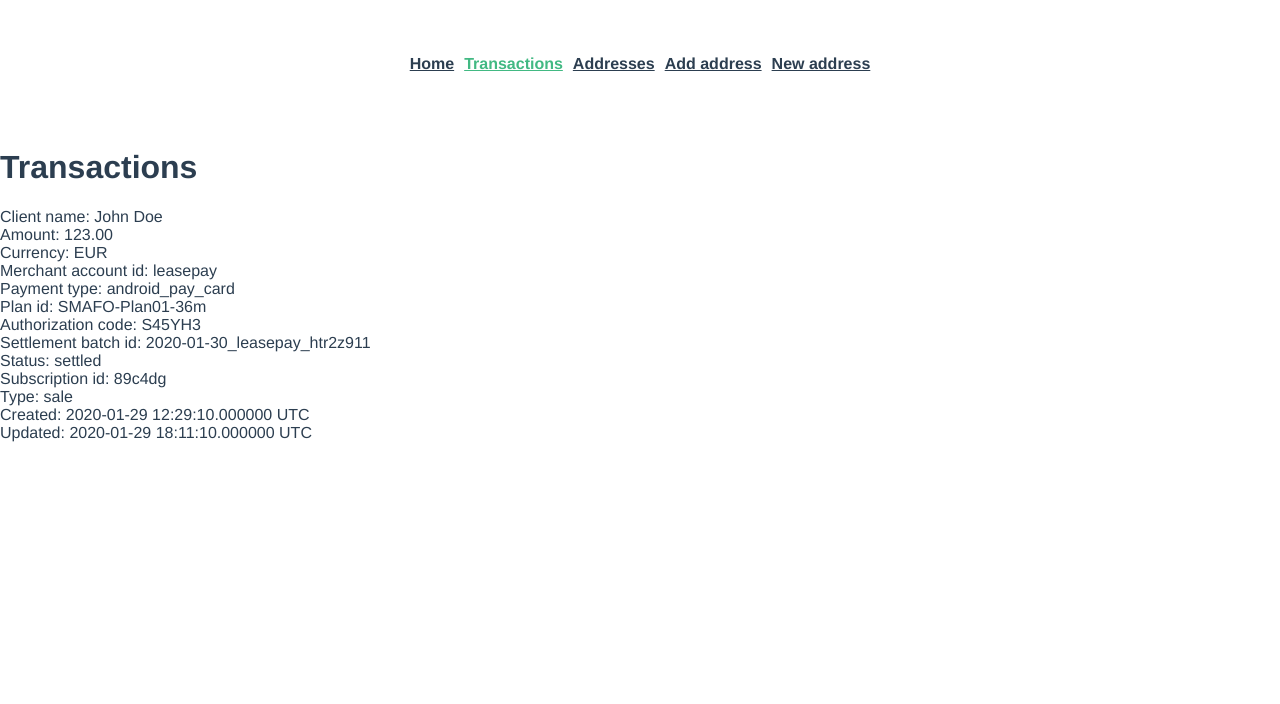
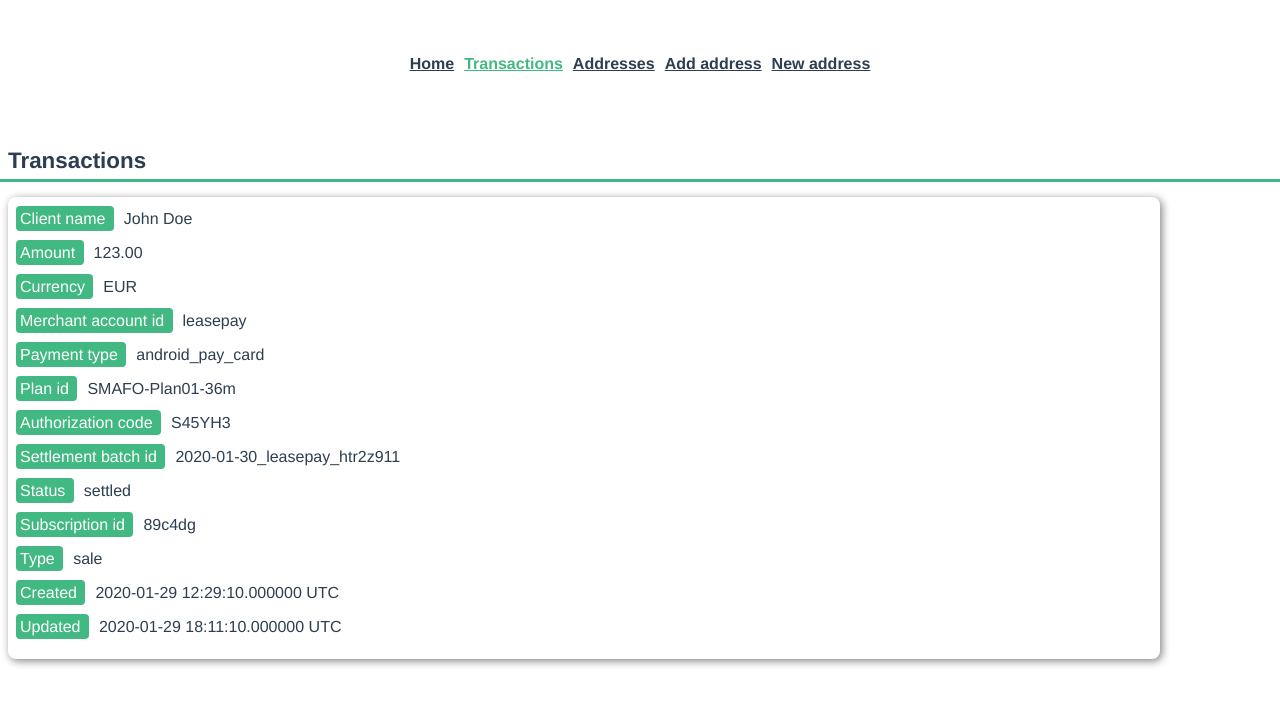
Before and after one commit to virgilseo/circuly-task, a Vue app: page /#/transactions in a window 1280 px wide. Shown: the top 704 px of the page. Built offline with nearby package versions, Linux system fonts and the light colour scheme.

Commit message:
Add style to transactions page

```diff
--- a/src/assets/stylesheets/app.css
+++ b/src/assets/stylesheets/app.css
@@ -53,3 +53,44 @@ ul {
 #nav a.router-link-exact-active {
   color: #42b983;
 }
+
+/*Transactions Page*/
+
+.transactions-container {
+  width: 100%;
+}
+
+.page-titles {
+  font-size: 1.4em;
+  padding: 5px 8px;
+  border-bottom: 3px solid #42b983;
+}
+
+.list-container {
+  margin-left: 8px;
+  padding: 10px 8px;
+  box-shadow: 2px 2px 9px grey;
+  width: 90%;
+  border-radius: 8px;
+  line-height: 1.5em;
+}
+
+.list-container li {
+  padding-bottom: 10px;
+}
+
+.transaction-label {
+  padding: 4px;
+  background-color: #42b983;
+  color: #fff;
+  border-radius: 4px;
+}
+
+.transaction-item {
+  margin-left: 10px;
+  font-weight: 500;
+}
+
+.transaction-container {
+  margin-bottom: 10px;
+}
--- a/src/views/Transactions.vue
+++ b/src/views/Transactions.vue
@@ -1,23 +1,23 @@
 <template>
-  <div class="transactions">
-    <h1>Transactions</h1>
+  <div class="transactions-container">
+    <h1 class="page-titles">Transactions</h1>
     <ul>
       <!-- Loop trought client transactions and render them on the page -->
-      <li v-for="transaction in transactions" :key="transaction.id">
-        <ul>
-          <li><span>Client name: </span><span>{{transaction.billing.firstName}} {{transaction.billing.lastName}}</span></li>
-          <li><span>Amount: </span><span>{{transaction.amount}}</span></li>
-          <li><span>Currency: </span><span>{{transaction.currencyIsoCode}}</span></li>
-          <li><span>Merchant account id: </span><span>{{transaction.merchantAccountId}}</span></li>
-          <li><span>Payment type: </span><span>{{transaction.paymentInstrumentType}}</span></li>
-          <li><span>Plan id: </span><span>{{transaction.planId}}</span></li>
-          <li><span>Authorization code: </span><span>{{transaction.processorAuthorizationCode}}</span></li>
-          <li><span>Settlement batch id: </span><span>{{transaction.settlementBatchId}}</span></li>
-          <li><span>Status: </span><span>{{transaction.status}}</span></li>
-          <li><span>Subscription id: </span><span>{{transaction.subscriptionId}}</span></li>
-          <li><span>Type: </span><span>{{transaction.type}}</span></li>
-          <li><span>Created: </span><span>{{transaction.createdAt.date}} {{transaction.createdAt.timezone}}</span></li>
-          <li><span>Updated: </span><span>{{transaction.updatedAt.date}} {{transaction.updatedAt.timezone}}</span></li>
+      <li class="transaction-container" v-for="transaction in transactions" :key="transaction.id">
+        <ul class="list-container">
+          <li><span class="transaction-label">Client name </span><span class="transaction-item">{{transaction.billing.firstName}} {{transaction.billing.lastName}}</span></li>
+          <li><span class="transaction-label">Amount </span><span class="transaction-item">{{transaction.amount}}</span></li>
+          <li><span class="transaction-label">Currency </span><span class="transaction-item">{{transaction.currencyIsoCode}}</span></li>
+          <li><span class="transaction-label">Merchant account id </span><span class="transaction-item">{{transaction.merchantAccountId}}</span></li>
+          <li><span class="transaction-label">Payment type </span><span class="transaction-item">{{transaction.paymentInstrumentType}}</span></li>
+          <li><span class="transaction-label">Plan id </span><span class="transaction-item">{{transaction.planId}}</span></li>
+          <li><span class="transaction-label">Authorization code </span><span class="transaction-item">{{transaction.processorAuthorizationCode}}</span></li>
+          <li><span class="transaction-label">Settlement batch id </span><span class="transaction-item">{{transaction.settlementBatchId}}</span></li>
+          <li><span class="transaction-label">Status </span><span class="transaction-item">{{transaction.status}}</span></li>
+          <li><span class="transaction-label">Subscription id </span><span class="transaction-item">{{transaction.subscriptionId}}</span></li>
+          <li><span class="transaction-label">Type </span><span class="transaction-item">{{transaction.type}}</span></li>
+          <li><span class="transaction-label">Created </span><span class="transaction-item">{{transaction.createdAt.date}} {{transaction.createdAt.timezone}}</span></li>
+          <li><span class="transaction-label">Updated </span><span class="transaction-item">{{transaction.updatedAt.date}} {{transaction.updatedAt.timezone}}</span></li>
         </ul>
       </li>
     </ul>
```
